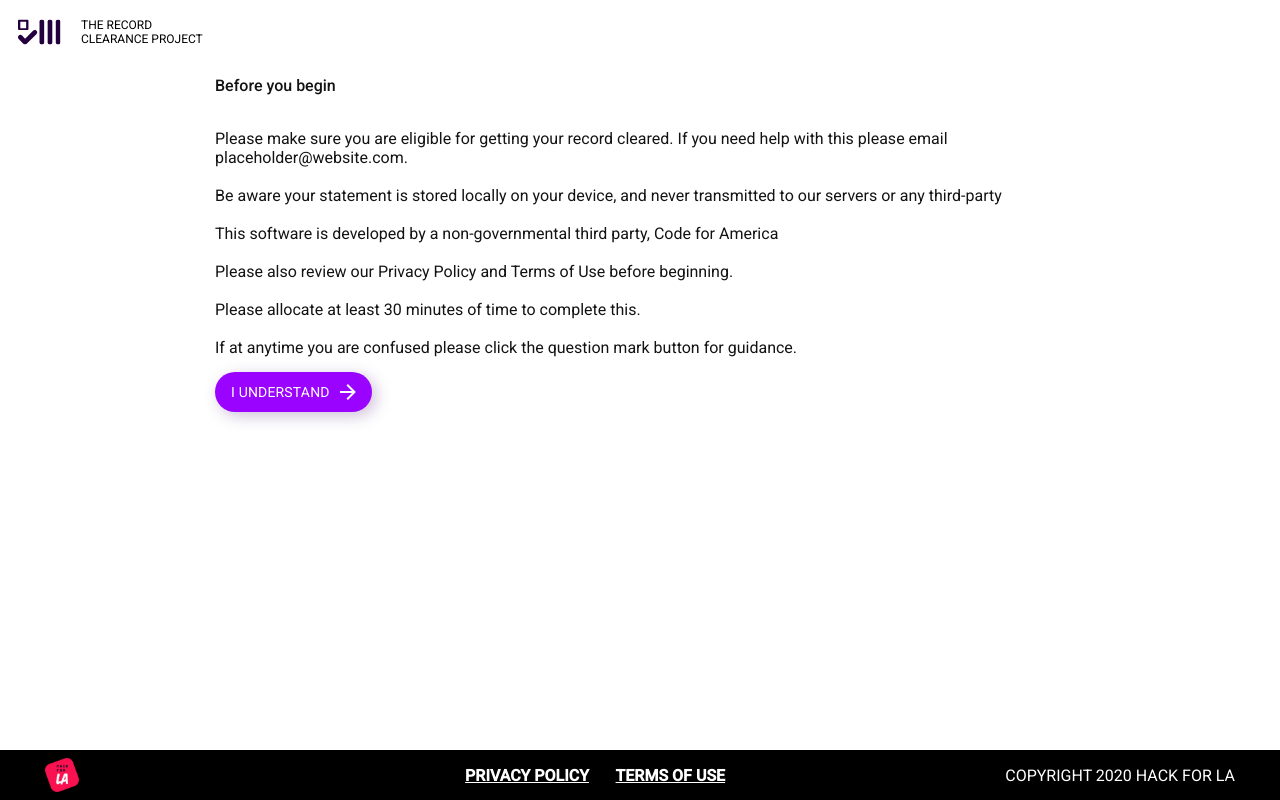
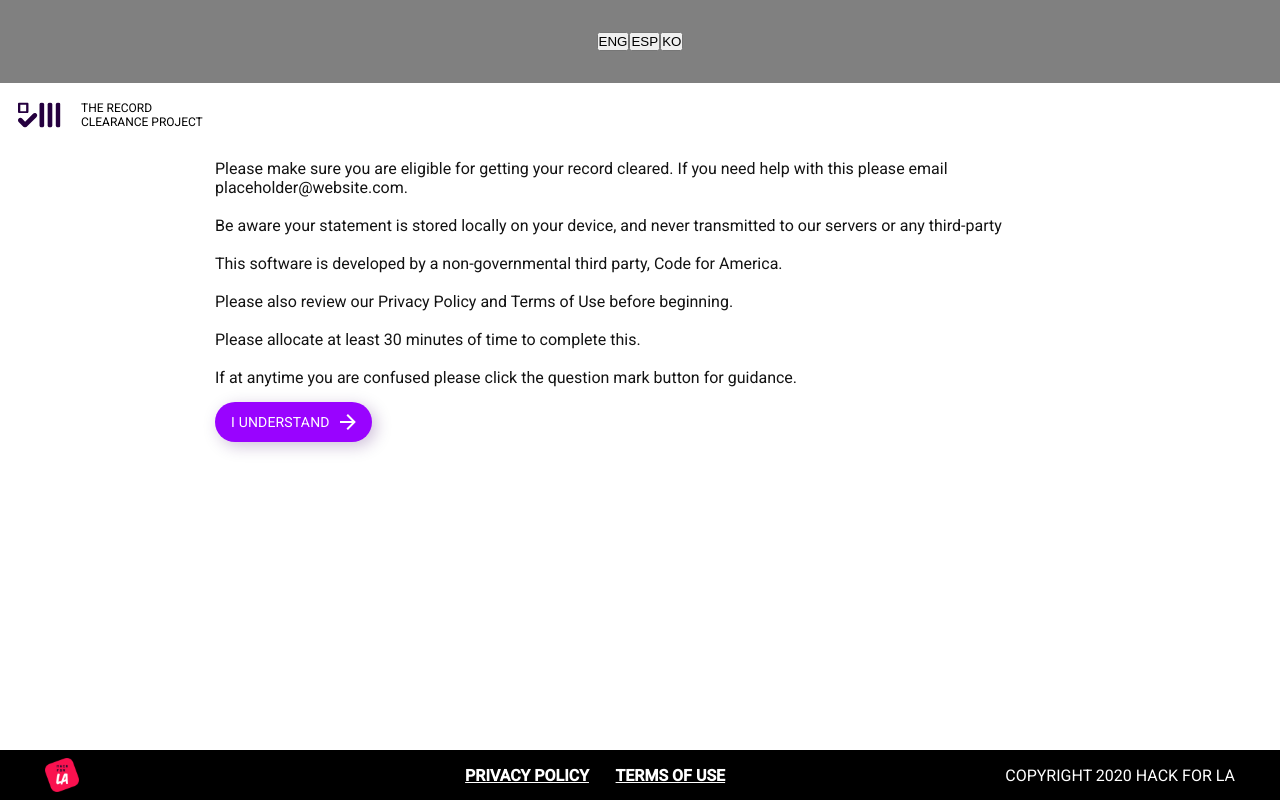
Before and after one commit to hackforla/expunge-assist, a React (Create React App) app in the folder react/client/: page /form/1 in a window 1280 px wide. Built offline with nearby package versions, Linux system fonts and the light colour scheme.

Commit message:
Test i18n translation package -add BeforeYouBegin message translated capability -add language toggler nav -add translated message files in public/locales

```diff
--- a/react/client/package.json
+++ b/react/client/package.json
@@ -15,9 +15,13 @@
     "@types/react-dom": "^16.9.8",
     "@types/react-router-dom": "^5.1.6",
     "gh-pages": "^3.1.0",
+    "i18next": "^20.1.0",
+    "i18next-browser-languagedetector": "^6.1.0",
+    "i18next-http-backend": "^1.2.1",
     "jspdf": "^2.1.1",
     "react": "^17.0.1",
     "react-dom": "^17.0.1",
+    "react-i18next": "^11.8.12",
     "react-router-dom": "^5.2.0",
     "react-scripts": "4.0.0",
     "typescript": "^4.0.3",
--- /dev/null
+++ b/react/client/public/locales/en/translation.json
@@ -0,0 +1,10 @@
+{
+  "disclaimerText": {
+    "0": "Please make sure you are eligible for getting your record cleared. If you need help with this please email placeholder@website.com.",
+    "1": "Be aware your statement is stored locally on your device, and never transmitted to our servers or any third-party",
+    "2": "This software is developed by a non-governmental third party, Code for America.",
+    "3": "Please also review our Privacy Policy and Terms of Use before beginning.",
+    "4": "Please allocate at least 30 minutes of time to complete this.",
+    "5": "If at anytime you are confused please click the question mark button for guidance."
+  }
+}
--- a/react/client/src/App.tsx
+++ b/react/client/src/App.tsx
@@ -19,6 +19,8 @@ import FAQ from 'pages/FAQ';
 import AboutUs from 'pages/AboutUs';
 
 import 'styles/App.css';
+
+import { useTranslation } from 'react-i18next';
 
 const theme = createMuiTheme({
   palette: {
@@ -42,12 +44,31 @@ const theme = createMuiTheme({
 
 const App: React.FC = () => {
   const history = useHistory();
+  const { i18n } = useTranslation();
+
+  const handleClick = (language: any) => {
+    i18n.changeLanguage(language);
+  };
 
   return (
     <ThemeProvider theme={theme}>
       <Router basename={process.env.PUBLIC_URL}>
         <RoutingContextProvider>
           <AffirmationContextProvider>
+            <nav
+              style={{
+                width: '100%',
+                padding: '2rem 0',
+                backgroundColor: 'gray',
+                display: 'flex',
+                justifyContent: 'center',
+              }}
+            >
+              <button onClick={() => handleClick('en')}>ENG</button>
+              <button onClick={() => handleClick('esp')}>ESP</button>
+              <button onClick={() => handleClick('ko')}>KO</button>
+            </nav>
+
             <Switch>
               <Route
                 exact
--- a/react/client/src/flows/BeforeYouBegin.tsx
+++ b/react/client/src/flows/BeforeYouBegin.tsx
@@ -1,5 +1,6 @@
 import React from 'react';
 import useUtilityStyles from 'styles/utilityStyles';
+import { useTranslation } from 'react-i18next';
 
 import Button from 'components/Button';
 
@@ -7,31 +8,29 @@ interface ComponentProps {
   goNextPage: () => void;
 }
 
-// this is kind of funky but will need to be updated when text is changed
-const disclaimerText = `
-Please make sure you are eligible for getting your record cleared. If you need help with this please email placeholder@website.com.
-
-Be aware your statement is stored locally on your device, and never transmitted to our servers or any third-party
-
-This software is developed by a non-governmental third party, Code for America
-
-Please also review our Privacy Policy and Terms of Use before beginning.
-
-Please allocate at least 30 minutes of time to complete this.
-
-If at anytime you are confused please click the question mark button for guidance.
-`;
-
 const BeforeYouBegin = ({ goNextPage }: ComponentProps) => {
   const utilityClasses = useUtilityStyles({});
+  const { t } = useTranslation();
 
   return (
     <>
-      <div className="adjacent-mar-top" style={{ fontWeight: 500 }}>
-        Before you begin
-      </div>
       <div className="adjacent-mar-top" style={{ whiteSpace: 'pre-wrap' }}>
-        {disclaimerText}
+        {t('disclaimerText.0')}
+        <br />
+        <br />
+        {t('disclaimerText.1')}
+        <br />
+        <br />
+        {t('disclaimerText.2')}
+        <br />
+        <br />
+        {t('disclaimerText.3')}
+        <br />
+        <br />
+        {t('disclaimerText.4')}
+        <br />
+        <br />
+        {t('disclaimerText.5')}
       </div>
 
       <div className={`${utilityClasses.buttonContainer} adjacent-mar-top`}>
--- /dev/null
+++ b/react/client/src/i18n.js
@@ -0,0 +1,23 @@
+import i18n from 'i18next';
+import Backend from 'i18next-http-backend';
+import LanguageDetector from 'i18next-browser-languagedetector';
+import { initReactI18next } from 'react-i18next';
+
+i18n
+  .use(Backend)
+  .use(LanguageDetector)
+  .use(initReactI18next)
+  .init({
+    fallbackLng: 'en',
+    whiteList: ['en', 'de'],
+    debug: true,
+    detection: {
+      order: ['queryString', 'cookie'],
+      cache: ['cookie'],
+    },
+    backend: {
+      loadPath: '/record-clearance/locales/{{lng}}/{{ns}}.json',
+    },
+  });
+
+export default i18n;
--- a/react/client/src/index.tsx
+++ b/react/client/src/index.tsx
@@ -1,4 +1,4 @@
-import React from 'react';
+import React, { Suspense } from 'react';
 import ReactDOM from 'react-dom';
 
 import 'styles/cssreset.css';
@@ -6,9 +6,13 @@ import 'styles/cssreset.css';
 import App from './App';
 import reportWebVitals from './reportWebVitals';
 
+import './i18n';
+
 ReactDOM.render(
   <React.StrictMode>
-    <App />
+    <Suspense fallback={<div>Loading...</div>}>
+      <App />
+    </Suspense>
   </React.StrictMode>,
   document.getElementById('root')
 );
```
Also changed, not shown: react/client/public/locales/esp/translation.json (added, +10 -0 lines), react/client/public/locales/ko/translation.json (added, +10 -0 lines), 1 other file (tests, documents, lock files or other folders).
